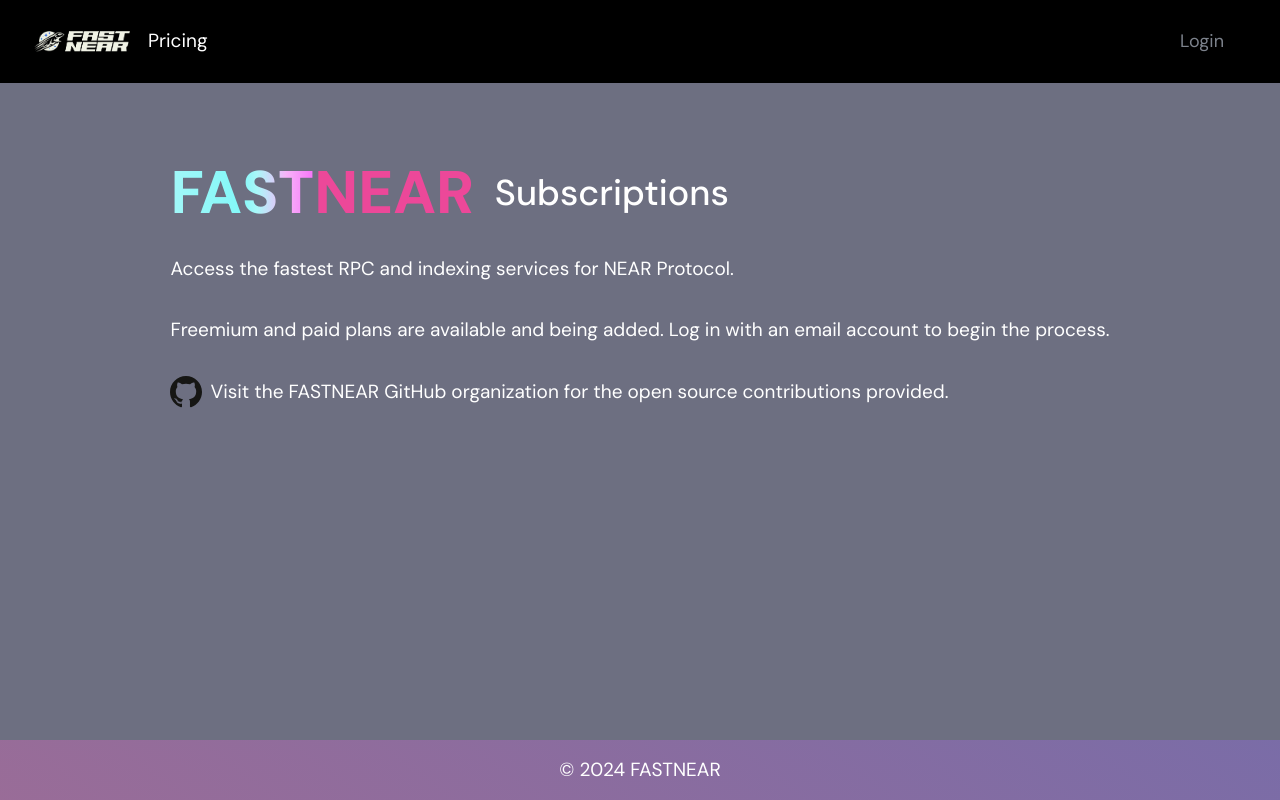
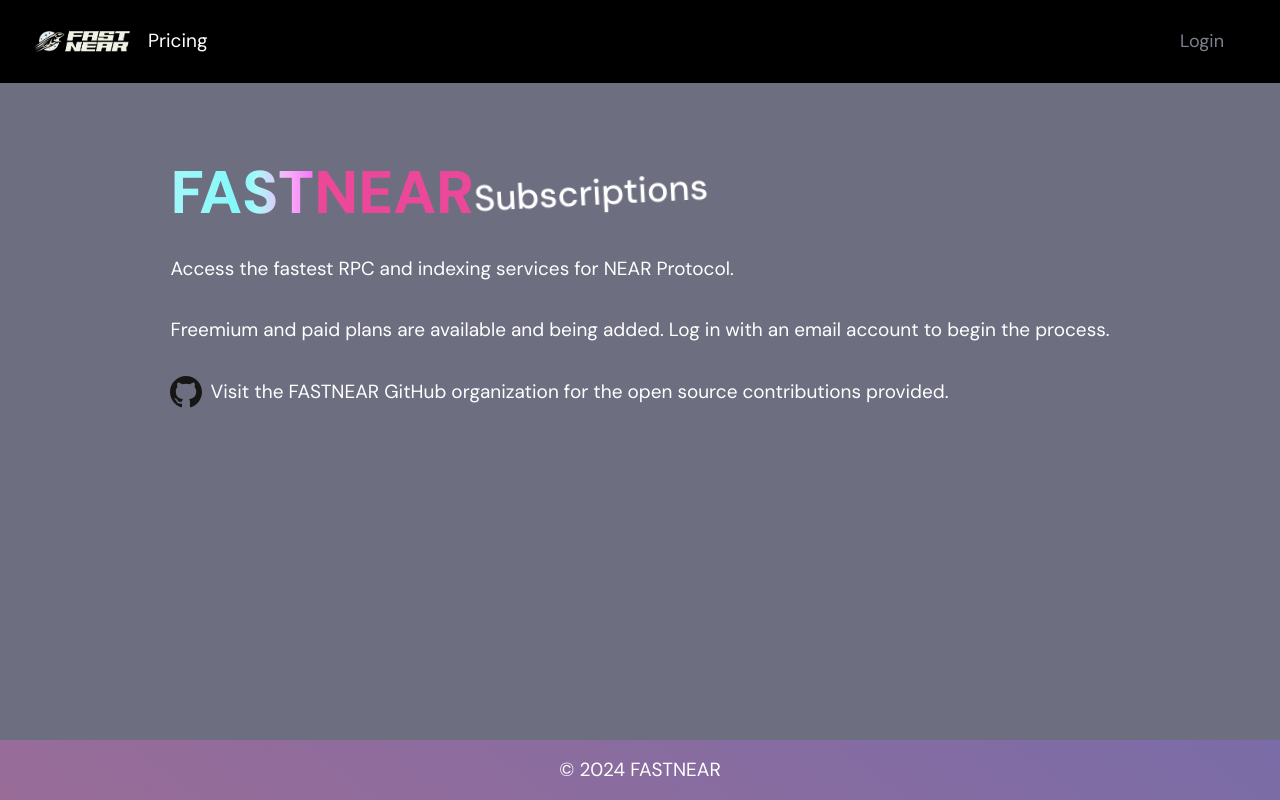
Before and after one commit to fastnear/subscriptions-site, a Next.js app: page / in a window 1280 px wide. Built offline with nearby package versions, Linux system fonts and the light colour scheme.

Commit message:
tailwind config, add a couple animations for funsies

```diff
--- a/tailwind.config.ts
+++ b/tailwind.config.ts
@@ -17,22 +17,21 @@
           '0%, 100%': { opacity: '1', filter: 'brightness(200%)' },
           '50%': { opacity: '0.8', filter: 'brightness(300%)' },
         },
-        squish: {
-          '0%, 100%': { transform: 'scaleX(1)' },
-          '0%': { transform: 'scaleX(0.6)' },
-          // '10%, 90%': { transform: 'scaleX(0.4) scaleY(1.2)' },
-          '91%': { transform: 'scaleX(0.5) scaleY(1.3)' },
-          '100%': { transform: 'scaleX(1)' }
+        fadeInOut: {
+          '0%': { opacity: '0' },
+          '10%, 90%': { opacity: '1' },
+          '100%': { opacity: '0' },
         },
-        moveRight: {
-          '0%': { transform: 'translateX(0)' },
-          '100%': { transform: 'translateX(1.3rem) rotate(0deg)' },
+        colorCycle: {
+          '0%': { backgroundColor: '#ff0077' },
+          '50%': { backgroundColor: '#9b5de5' },
+          '100%': { backgroundColor: '#ff0077' },
         },
       },
       animation: {
         'text-glow': 'textGlow 3s ease-in-out infinite',
-        'fast-squish': 'squish 0.6s ease-in 1',
-        'move-right-delay': 'moveRight 0.3s ease-out 0.6s forwards',
+        'fade-in-out': 'fadeInOut 3s ease-in-out infinite',
+        'color-cycle': 'colorCycle 5s linear infinite',
       },
     },
   },
```
